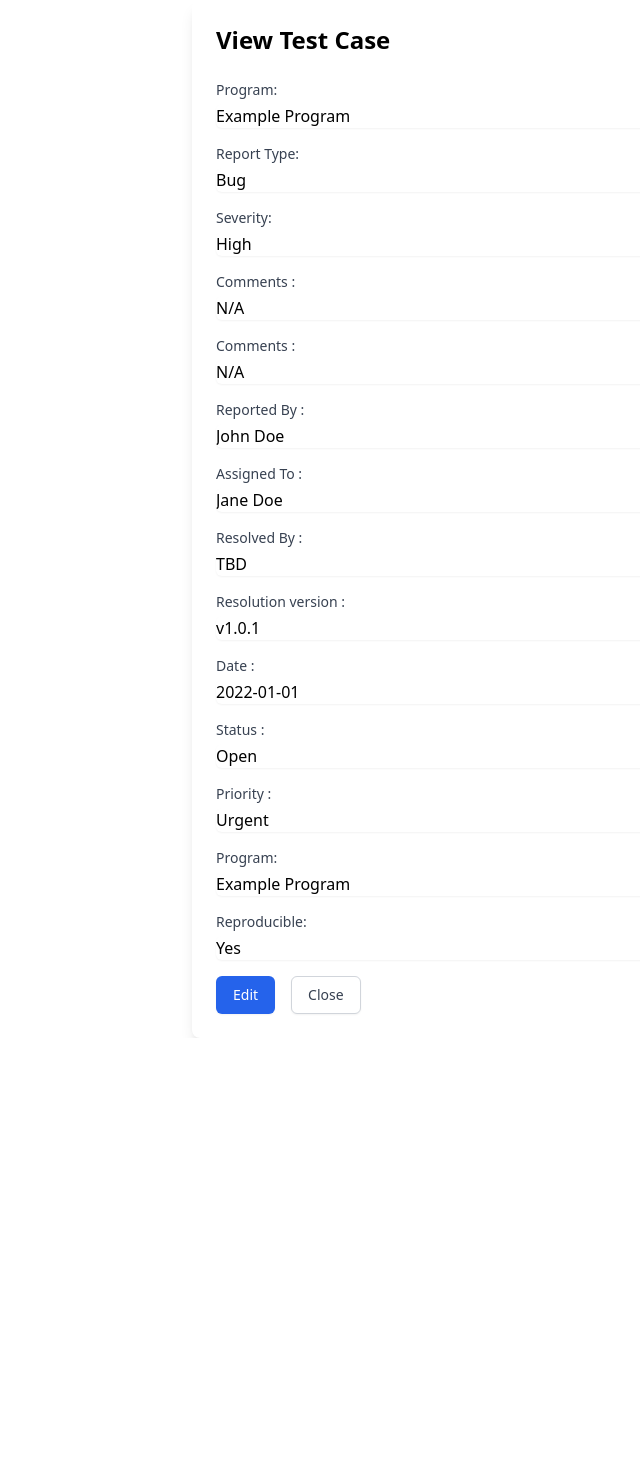
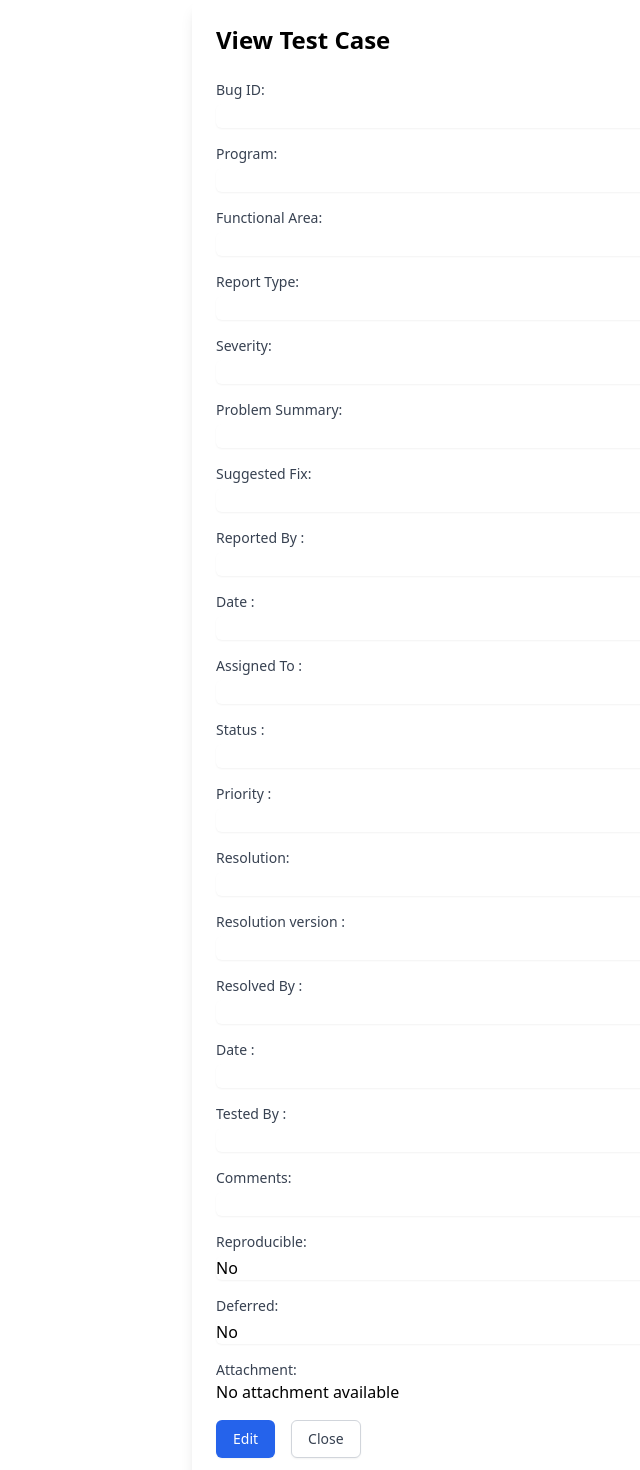
Before and after one commit to Yogita98/bughound-report-tracker, a React (Create React App) app in the folder react-app/: page /viewTestForm in a window 1280 px wide. Shown: the top 1470 px of the page, without its empty margins (0-640 px from the left). Before the commit the page ends 1038 px from the top, so only its background shows below. Built offline with nearby package versions, Linux system fonts and the light colour scheme.

Commit message:
ViewTestForm created

```diff
--- a/react-app/src/components/ViewTestCase/viewTestCase.js
+++ b/react-app/src/components/ViewTestCase/viewTestCase.js
@@ -1,22 +1,27 @@
 import React from 'react';
 
 const mockTestCase = {
-  program: "Example Program",
-  reportType: "Bug",
-  severity: "High",
-  problemSummary: "Lorem ipsum dolor sit amet",
-  suggestedFix: "N/A",
-  reportedBy: "John Doe",
-  assignedTo: "Jane Doe",
-  comments: "Pending review",
-  status: "Open",
-  priority: "Urgent",
-  resolutionVersion: "v1.0.1",
-  resolvedBy: "TBD",
-  date: "2022-01-01",
-  testedBy: "Tester Name",
-  reproducible: true,
-  treatedAsDeferred: false,
+    id:"",
+    program: "",
+    functionalArea:"",
+    reportType: "",
+    severity: "",
+    problemSummary: "",
+    suggestedFix: "",
+    reportedBy: "",
+    reportedBydate:"",
+    assignedTo: "",
+    comments: "",
+    status: "",
+    priority: "",
+    resolution: "",
+    resolutionVersion: "",
+    resolvedBy: "",
+    resolvedBydate: "",
+    testedBy: "",
+    reproducible: false,
+    treatedAsDeferred: false,
+    attachmentUrl:"",
 };
 
 const ViewTestCase = ({ onClose, onEdit }) => {
@@ -26,8 +31,16 @@ const ViewTestCase = ({ onClose, onEdit }) => {
             <form className="space-y-4">
                 {/* Display fields as read-only or as text paragraphs */}
                 <div>
+                    <label className="block text-sm font-medium text-gray-700">Bug ID:</label>
+                    <input type="text" value={mockTestCase.id} readOnly className="mt-1 block w-full rounded-md border-gray-300 shadow-sm" />
+                </div>
+                <div>
                     <label className="block text-sm font-medium text-gray-700">Program:</label>
                     <input type="text" value={mockTestCase.program} readOnly className="mt-1 block w-full rounded-md border-gray-300 shadow-sm" />
+                </div>
+                <div>
+                    <label className="block text-sm font-medium text-gray-700">Functional Area:</label>
+                    <input type="text" value={mockTestCase.functionalArea} readOnly className="mt-1 block w-full rounded-md border-gray-300 shadow-sm" />
                 </div>
                 <div>
                     <label className="block text-sm font-medium text-gray-700">Report Type:</label>
@@ -38,11 +51,11 @@ const ViewTestCase = ({ onClose, onEdit }) => {
                     <input type="text" value={mockTestCase.severity} readOnly className="mt-1 block w-full rounded-md border-gray-300 shadow-sm" />
                 </div>
                 <div>
-                    <label className="block text-sm font-medium text-gray-700">Comments :</label>
-                    <input type="text" value={mockTestCase.suggestedFix} readOnly className="mt-1 block w-full rounded-md border-gray-300 shadow-sm" />
+                    <label className="block text-sm font-medium text-gray-700">Problem Summary:</label>
+                    <input type="text" value={mockTestCase.problemSummary} readOnly className="mt-1 block w-full rounded-md border-gray-300 shadow-sm" />
                 </div>
                 <div>
-                    <label className="block text-sm font-medium text-gray-700">Comments :</label>
+                    <label className="block text-sm font-medium text-gray-700">Suggested Fix:</label>
                     <input type="text" value={mockTestCase.suggestedFix} readOnly className="mt-1 block w-full rounded-md border-gray-300 shadow-sm" />
                 </div>
                 <div>
@@ -50,20 +63,12 @@ const ViewTestCase = ({ onClose, onEdit }) => {
                     <input type="text" value={mockTestCase.reportedBy} readOnly className="mt-1 block w-full rounded-md border-gray-300 shadow-sm" />
                 </div>
                 <div>
+                    <label className="block text-sm font-medium text-gray-700">Date :</label>
+                    <input type="text" value={mockTestCase.reportedBydate} readOnly className="mt-1 block w-full rounded-md border-gray-300 shadow-sm" />
+                </div>
+                <div>
                     <label className="block text-sm font-medium text-gray-700">Assigned To :</label>
                     <input type="text" value={mockTestCase.assignedTo} readOnly className="mt-1 block w-full rounded-md border-gray-300 shadow-sm" />
-                </div>
-                <div>
-                    <label className="block text-sm font-medium text-gray-700">Resolved By :</label>
-                    <input type="text" value={mockTestCase.resolvedBy} readOnly className="mt-1 block w-full rounded-md border-gray-300 shadow-sm" />
-                </div>
-                <div>
-                    <label className="block text-sm font-medium text-gray-700">Resolution version :</label>
-                    <input type="text" value={mockTestCase.resolutionVersion} readOnly className="mt-1 block w-full rounded-md border-gray-300 shadow-sm" />
-                </div>
-                <div>
-                    <label className="block text-sm font-medium text-gray-700">Date :</label>
-                    <input type="text" value={mockTestCase.date} readOnly className="mt-1 block w-full rounded-md border-gray-300 shadow-sm" />
                 </div>
                 <div>
                     <label className="block text-sm font-medium text-gray-700">Status :</label>
@@ -73,13 +78,48 @@ const ViewTestCase = ({ onClose, onEdit }) => {
                     <label className="block text-sm font-medium text-gray-700">Priority :</label>
                     <input type="text" value={mockTestCase.priority} readOnly className="mt-1 block w-full rounded-md border-gray-300 shadow-sm" />
                 </div>
+
                 <div>
-                    <label className="block text-sm font-medium text-gray-700">Program:</label>
-                    <input type="text" value={mockTestCase.program} readOnly className="mt-1 block w-full rounded-md border-gray-300 shadow-sm" />
+                    <label className="block text-sm font-medium text-gray-700">Resolution:</label>
+                    <input type="text" value={mockTestCase.resolution} readOnly className="mt-1 block w-full rounded-md border-gray-300 shadow-sm" />
+                </div>
+                <div>
+                    <label className="block text-sm font-medium text-gray-700">Resolution version :</label>
+                    <input type="text" value={mockTestCase.resolutionVersion} readOnly className="mt-1 block w-full rounded-md border-gray-300 shadow-sm" />
+                </div>
+                <div>
+                    <label className="block text-sm font-medium text-gray-700">Resolved By :</label>
+                    <input type="text" value={mockTestCase.resolvedBy} readOnly className="mt-1 block w-full rounded-md border-gray-300 shadow-sm" />
+                </div>
+                <div>
+                    <label className="block text-sm font-medium text-gray-700">Date :</label>
+                    <input type="text" value={mockTestCase.resolvedBydate} readOnly className="mt-1 block w-full rounded-md border-gray-300 shadow-sm" />
+                </div>
+                <div>
+                    <label className="block text-sm font-medium text-gray-700">Tested By :</label>
+                    <input type="text" value={mockTestCase.testedBy} readOnly className="mt-1 block w-full rounded-md border-gray-300 shadow-sm" />
+                </div>
+                <div>
+                    <label className="block text-sm font-medium text-gray-700">Comments:</label>
+                    <input type="text" value={mockTestCase.comments} readOnly className="mt-1 block w-full rounded-md border-gray-300 shadow-sm" />
                 </div>
                 <div>
                     <label className="block text-sm font-medium text-gray-700">Reproducible:</label>
                     <input type="text" value={mockTestCase.reproducible ? "Yes" : "No"} readOnly className="mt-1 block w-full rounded-md border-gray-300 shadow-sm" />
+                </div>
+                <div>
+                    <label className="block text-sm font-medium text-gray-700">Deferred:</label>
+                    <input type="text" value={mockTestCase.treatedAsDeferred ? "Yes" : "No"} readOnly className="mt-1 block w-full rounded-md border-gray-300 shadow-sm" />
+                </div>
+                <div>
+                    <label className="block text-sm font-medium text-gray-700">Attachment:</label>
+                    {mockTestCase.attachmentUrl ? (
+                        <a href={mockTestCase.attachmentUrl} download className="text-blue-600 hover:text-blue-800 visited:text-purple-600">
+                            Download Attachment
+                        </a>
+                    ) : (
+                        <span>No attachment available</span>
+                    )}
                 </div>
 
                 <div className="flex gap-4">
```
